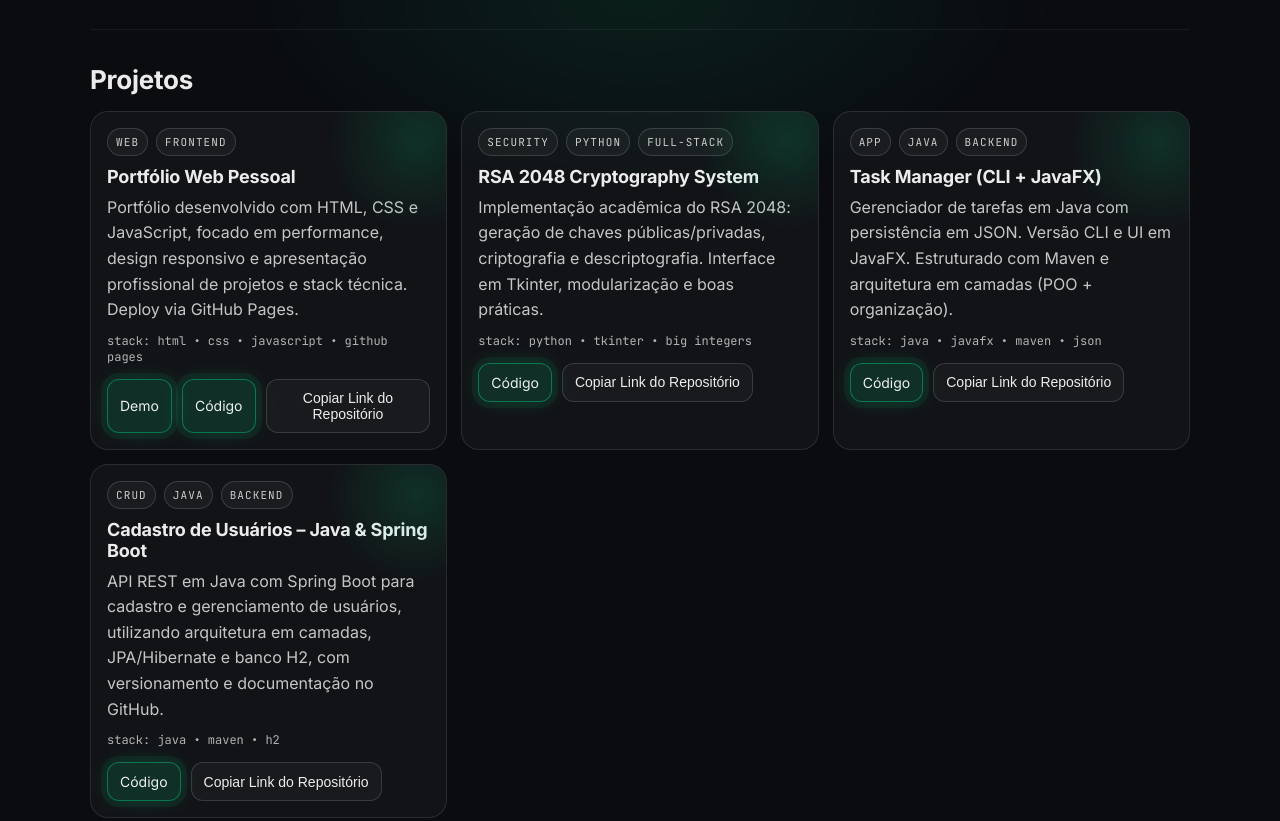
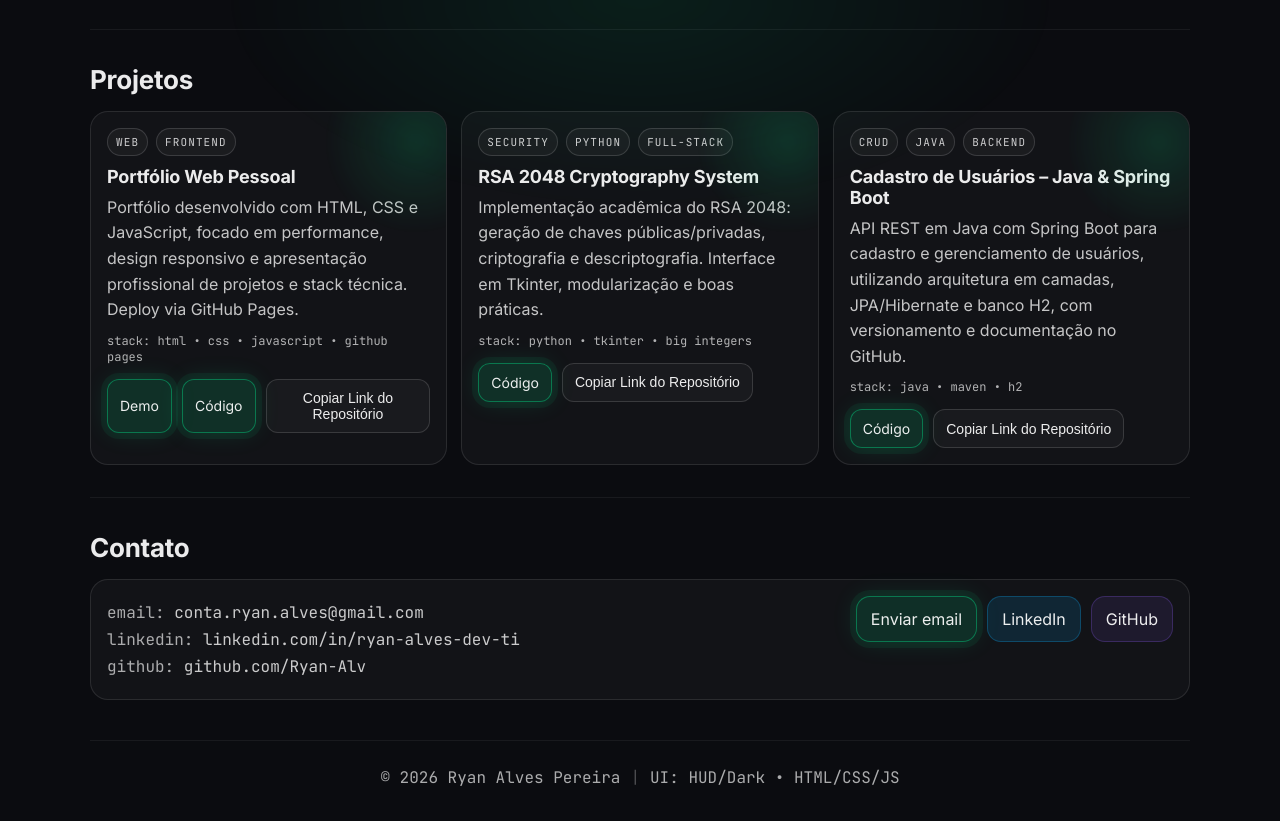
Before and after one commit to Ryan-Alv/portfolio, a plain HTML site: page index.html in a window 1280 px wide. Shown: the part 763-1584 px from the top of the page. Drawn offline with nearby package versions, Linux system fonts and the light colour scheme.

Commit message:
Update index.html

```diff
--- a/index.html
+++ b/index.html
@@ -219,34 +219,8 @@
           </div>
         </article>
 
-        <!-- Projeto Java Gerenciador de Tarefas -->
+        <!-- Cadastro de Usuários – Java & Spring Boot -->
 
-        <article class="project">
-          <div class="project-top">
-            <span class="project-tag">APP</span>
-            <span class="project-tag">JAVA</span>
-            <span class="project-tag">BACKEND</span>
-          </div>
-
-          <h3>Task Manager (CLI + JavaFX)</h3>
-          <p>
-            Gerenciador de tarefas em Java com persistência em JSON. Versão CLI e UI em JavaFX.
-            Estruturado com Maven e arquitetura em camadas (POO + organização).
-          </p>
-
-          <div class="project-meta mono">
-            <span>stack: java • javafx • maven • json</span>
-          </div>
-
-          <div class="project-actions">
-            <a class="btn small primary" href="https://github.com/Ryan-Alv/task-manager-java" target="_blank" rel="noreferrer">
-              Código
-            </a>
-            <button class="btn small" data-copy="task">Copiar Link do Repositório</button>
-          </div>
-        </article>
-
-        <!-- Cadastro de Usuários – Java & Spring Boot -->
         <article class="project">
           <div class="project-top">
             <span class="project-tag">CRUD</span>
```
